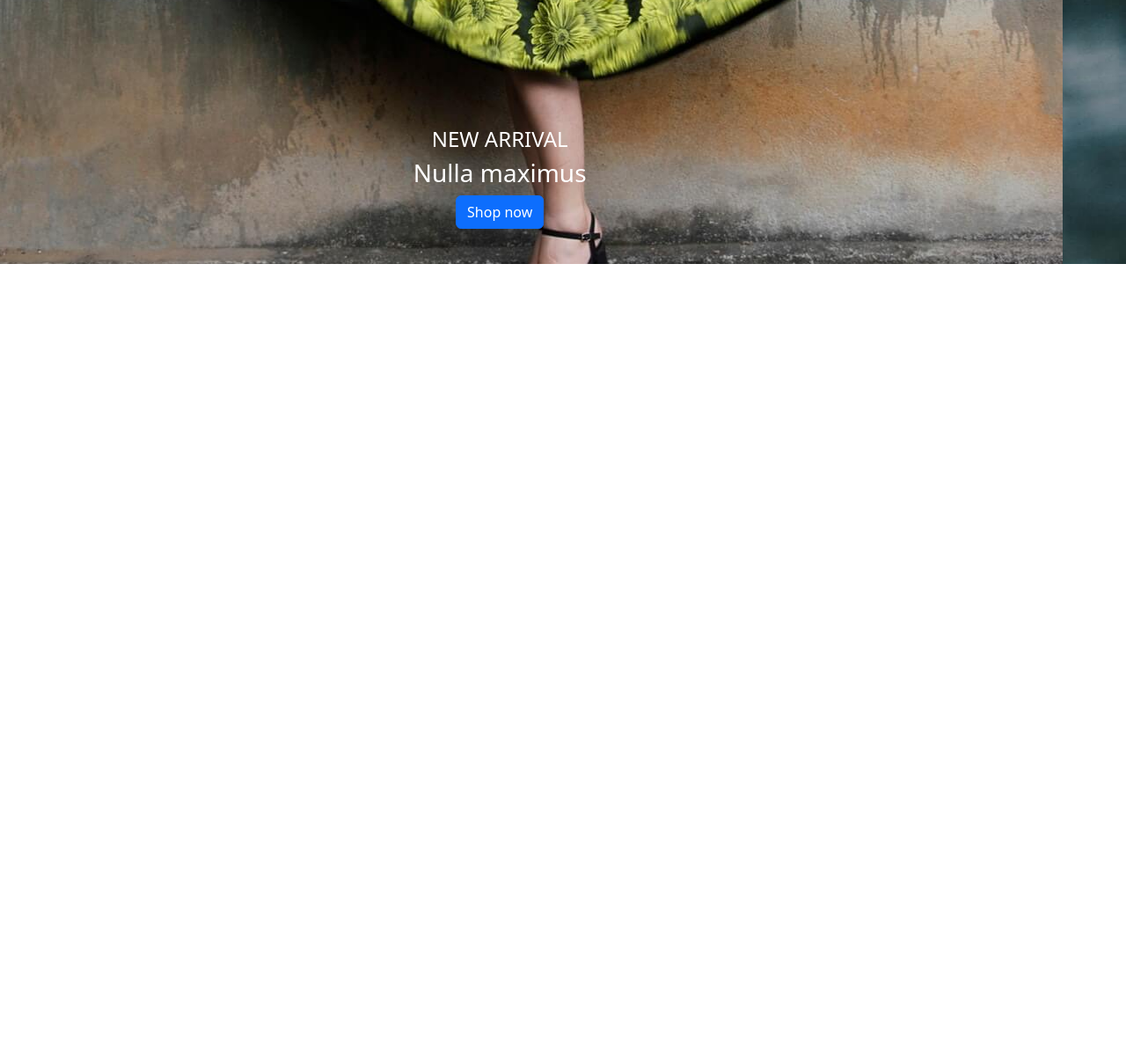
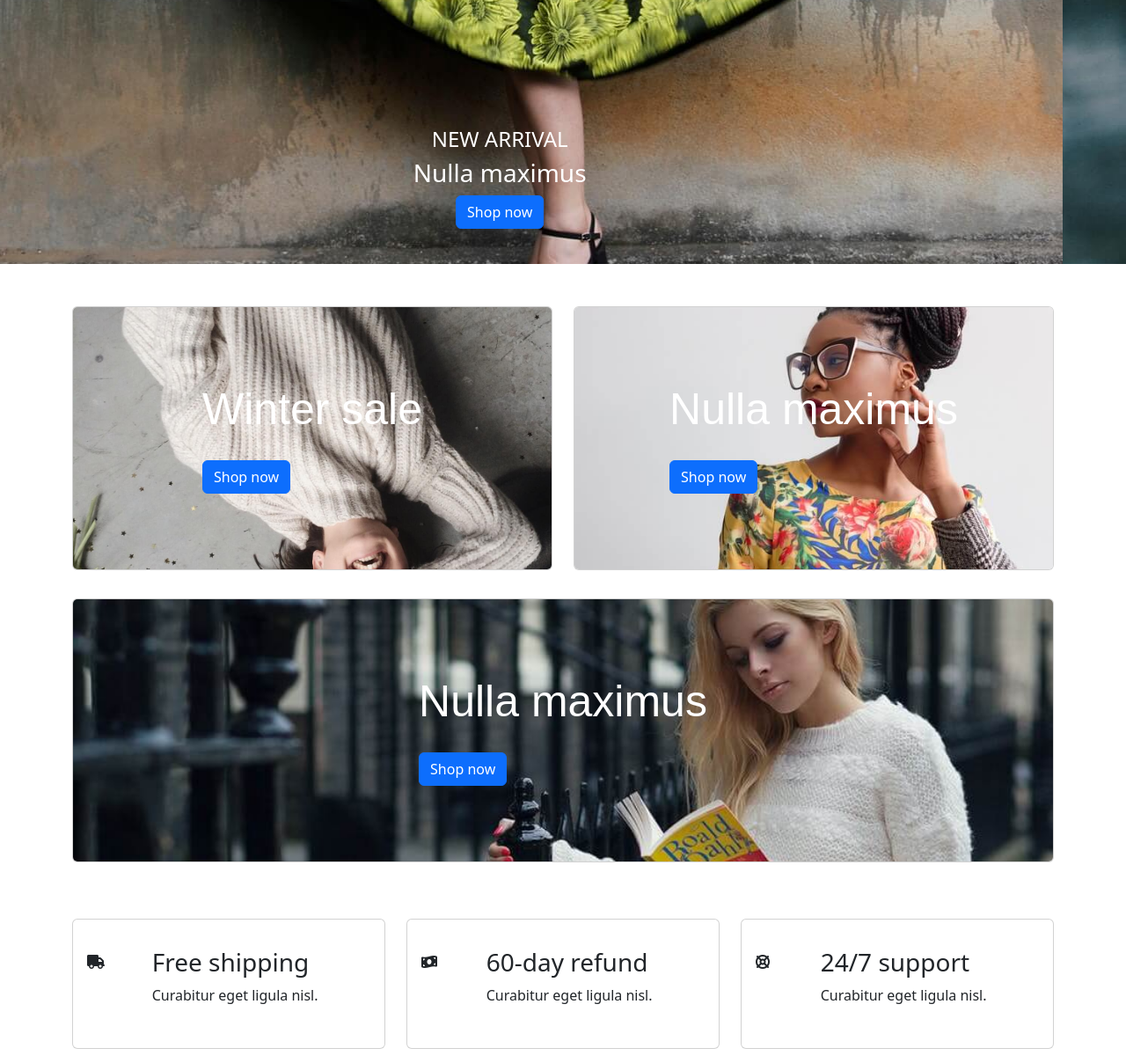
Before and after one commit to klubus/kodilla-fullstack, a plain HTML site: page module-2/index.html in a window 1280 px wide. Shown: the part 500-1708 px from the top of the page at 88% size. Before the commit the page ends 800 px from the top, so only its background shows below. Drawn offline with nearby package versions, Linux system fonts and the light colour scheme; a web font is replaced by a local one.

Commit message:
module-2: section 1 and 2

```diff
--- a/module-2/index.html
+++ b/module-2/index.html
@@ -8,16 +8,22 @@
       rel="stylesheet"
       href="https://use.fontawesome.com/releases/v6.0.0/css/all.css"
     />
-    <link rel="stylesheet" href="style.css" />
     <script
       src="https://cdn.jsdelivr.net/npm/bootstrap@5.1.3/dist/js/bootstrap.bundle.min.js"
       integrity="sha384-ka7Sk0Gln4gmtz2MlQnikT1wXgYsOg+OMhuP+IlRH9sENBO0LRn5q+8nbTov4+1p"
       crossorigin="anonymous"
     ></script>
+    <link rel="preconnect" href="https://fonts.googleapis.com" />
+    <link rel="preconnect" href="https://fonts.gstatic.com" crossorigin />
+    <link
+      href="https://fonts.googleapis.com/css2?family=Libertinus+Sans:ital,wght@0,400;0,700;1,400&display=swap"
+      rel="stylesheet"
+    />
     <link
       href="https://cdn.jsdelivr.net/npm/bootstrap@5.3.3/dist/css/bootstrap.min.css"
       rel="stylesheet"
     />
+    <link rel="stylesheet" href="style.css" />
   </head>
   <body>
     <nav class="navbar navbar-expand-md fixed-top navbar-light bg-light">
@@ -100,5 +106,95 @@
         <span class="visually-hidden">Next</span>
       </a>
     </div>
+    <section class="py-5">
+      <div class="container">
+        <div class="row">
+          <div class="col-12 col-md-6">
+            <div
+              class="card mb-3 position-relative justify-content-center align-items-center"
+            >
+              <img src="assets/8.jpeg" alt="" />
+              <div class="card-body position-absolute">
+                <h3>Winter sale</h3>
+                <a class="btn btn-primary" href="#">Shop now</a>
+              </div>
+            </div>
+          </div>
+          <div class="col-12 col-md-6">
+            <div
+              class="card mb-3 position-relative justify-content-center align-items-center"
+            >
+              <img src="assets/9.jpeg" alt="" />
+              <div class="card-body position-absolute">
+                <h3>Nulla maximus</h3>
+                <a class="btn btn-primary" href="#">Shop now</a>
+              </div>
+            </div>
+          </div>
+          <div class="col-12 mt-3">
+            <div
+              class="card mb-3 position-relative justify-content-center align-items-center"
+            >
+              <img src="assets/10.jpeg" alt="" />
+              <div class="card-body position-absolute">
+                <h3>Nulla maximus</h3>
+                <a class="btn btn-primary" href="#">Shop now</a>
+              </div>
+            </div>
+          </div>
+        </div>
+      </div>
+    </section>
+    <section>
+      <div class="container">
+        <div class="row">
+          <div class="col-4">
+            <div class="card p-3 mb-3">
+              <div class="row">
+                <div class="col-2">
+                  <i class="fa-solid fa-truck pt-4 pl-3"></i>
+                </div>
+                <div class="col-10">
+                  <div class="card-body">
+                    <h3>Free shipping</h3>
+                    <p>Curabitur eget ligula nisl.</p>
+                  </div>
+                </div>
+              </div>
+            </div>
+          </div>
+          <div class="col-4">
+            <div class="card p-3 mb-3">
+              <div class="row">
+                <div class="col-2">
+                  <i class="fa-solid fa-money-bill-wave pt-4 pl-3"></i>
+                </div>
+                <div class="col-10">
+                  <div class="card-body">
+                    <h3>60-day refund</h3>
+                    <p>Curabitur eget ligula nisl.</p>
+                  </div>
+                </div>
+              </div>
+            </div>
+          </div>
+          <div class="col-4">
+            <div class="card p-3 mb-3">
+              <div class="row">
+                <div class="col-2">
+                  <i class="fa-solid fa-life-ring pt-4 pl-3"></i>
+                </div>
+                <div class="col-10">
+                  <div class="card-body">
+                    <h3>24/7 support</h3>
+                    <p>Curabitur eget ligula nisl.</p>
+                  </div>
+                </div>
+              </div>
+            </div>
+          </div>
+        </div>
+      </div>
+    </section>
   </body>
 </html>
--- a/module-2/style.css
+++ b/module-2/style.css
@@ -7,3 +7,25 @@
   height: 100%;
   object-fit: cover;
 }
+
+.py-5 .card {
+  height: 300px;
+  overflow: hidden;
+}
+
+.py-5 .card img {
+  width: 100%;
+  height: 100%;
+  object-fit: cover;
+}
+
+.py-5 h3 {
+  color: white;
+  padding-bottom: 20px;
+  font-family: "Libertinus Sans", sans-serif;
+  font-size: 50px;
+}
+
+i {
+  width: 50px;
+}
```
